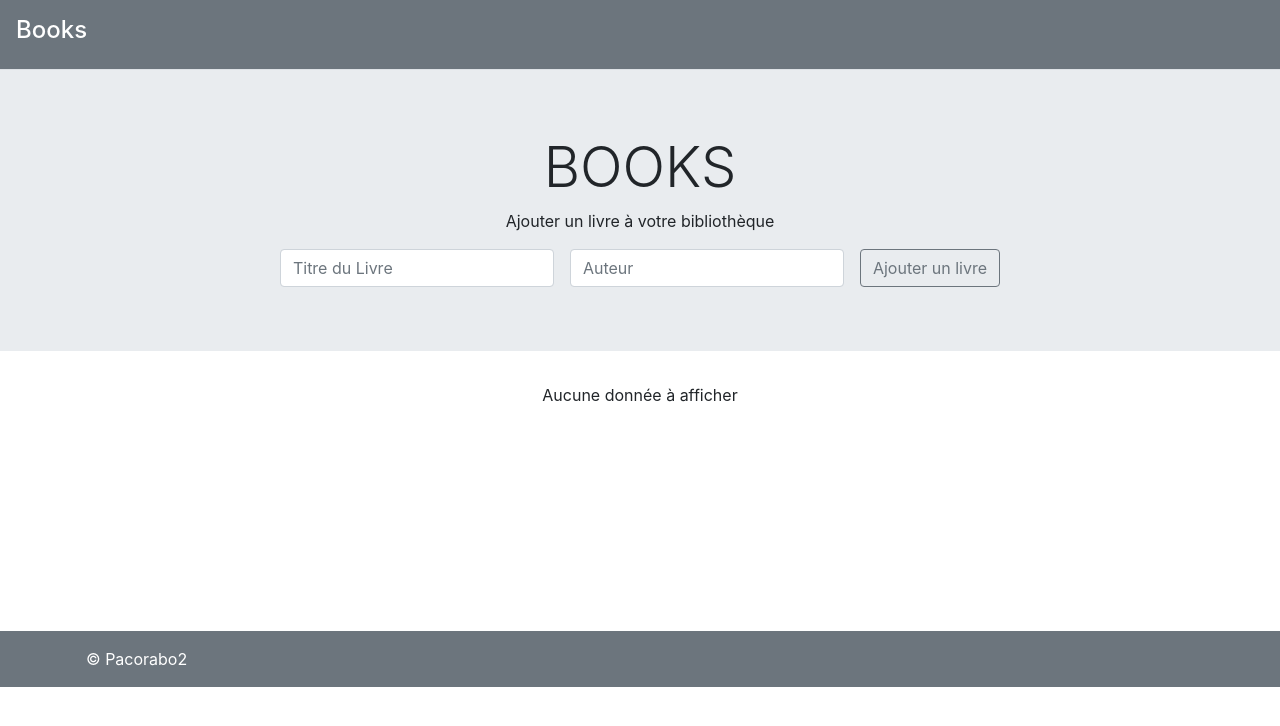
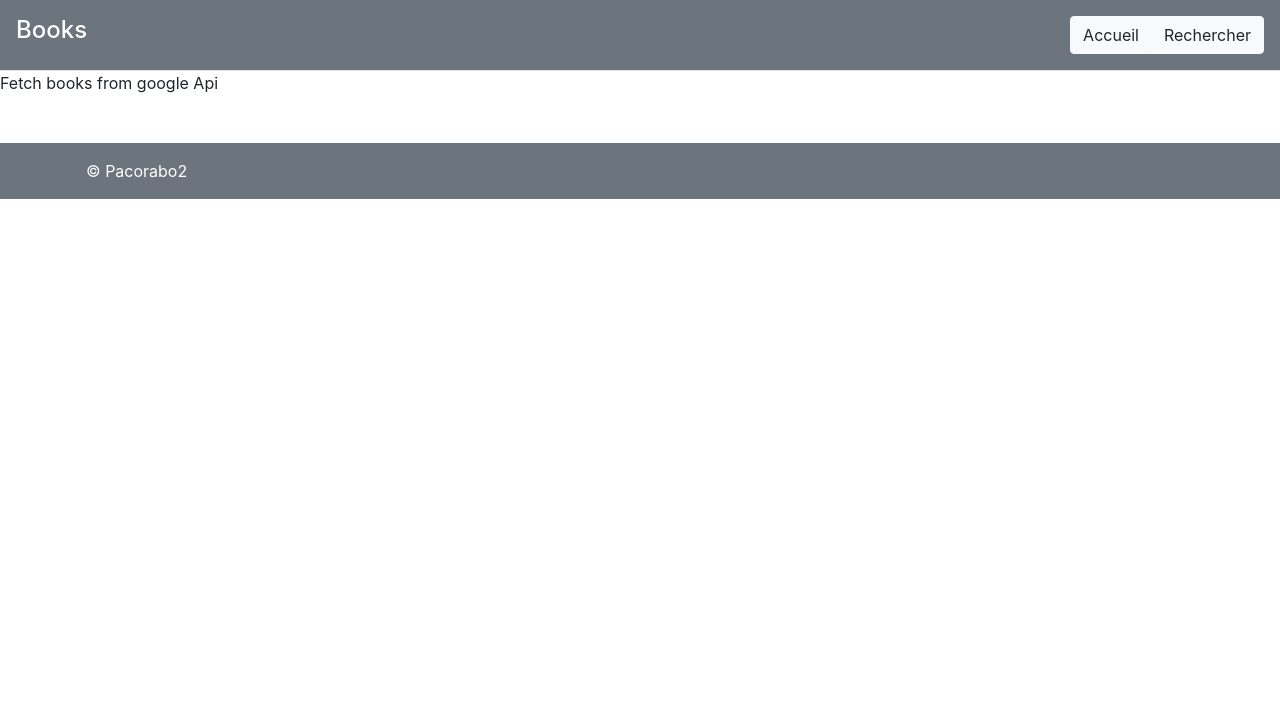
Before and after one commit to Pacorabo2/books, a React (Create React App) app: page /search in a window 1280 px wide. Shown: the top 726 px of the page. Built offline with nearby package versions, Linux system fonts and the light colour scheme.

Commit message:
Import package React-router-dom and routes config of /, /search

```diff
--- a/package.json
+++ b/package.json
@@ -11,6 +11,7 @@
     "react-dom": "^17.0.1",
     "react-flip-move": "^3.0.4",
     "react-redux": "^7.2.2",
+    "react-router-dom": "^5.2.0",
     "react-scripts": "4.0.1",
     "redux": "^4.0.5",
     "uuid": "^8.3.2",
--- a/src/App.js
+++ b/src/App.js
@@ -1,16 +1,22 @@
 import React from 'react';
+import { BrowserRouter as Router, Switch, Route} from 'react-router-dom';
 import NavBar from './components/NavBar';
 import Footer from './components/Footer';
 import AddBooks from './containers/AddBooks';
+import SearchBooks from './containers/SearchBooks'
+
 
 
 function App() {
   return (
-    <div className="App">
+    <Router>
       <NavBar />
-        <AddBooks />
+        <Switch>
+          <Route exact path="/" component={ AddBooks } />
+          <Route path="/search" component={ SearchBooks } />
+        </Switch>
       <Footer />
-    </div>
+    </Router>
   );
 }
 
--- a/src/components/NavBar.js
+++ b/src/components/NavBar.js
@@ -1,16 +1,21 @@
-import React from 'react'
+import React from 'react';
+import { Link } from 'react-router-dom';
 
-const NavBAr = () => {
+const NavBar = () => {
   return (
     <header>
-      <div className="d-flex flex-column felx-md-row p-3 border-bottom bg-secondary text-white">
+      <div className="d-flex flex-column flex-md-row p-3 border-bottom bg-secondary text-white">
         <h4 className="mr-md-auto">
           <a href="/" className="test-decoration-none text-white">Books</a>
         </h4>
+
+          <nav className="btn-group">
+           <Link to="/" className="btn btn-light">Accueil</Link>
+           <Link to="/search" className="btn btn-light">Rechercher</Link>
+          </nav>
       </div>
-      {/**TODO: Menu */}
     </header>
   )
 }
 
-export default NavBAr
+export default NavBar
--- /dev/null
+++ b/src/containers/SearchBooks.js
@@ -0,0 +1,11 @@
+import React from 'react';
+
+const SearchBooks = () => {
+  return (
+    <div>
+      Fetch books from google Api
+    </div>
+  )
+}
+
+export default SearchBooks;
```
Also changed, not shown: 2 other files (tests, documents, lock files or other folders).
